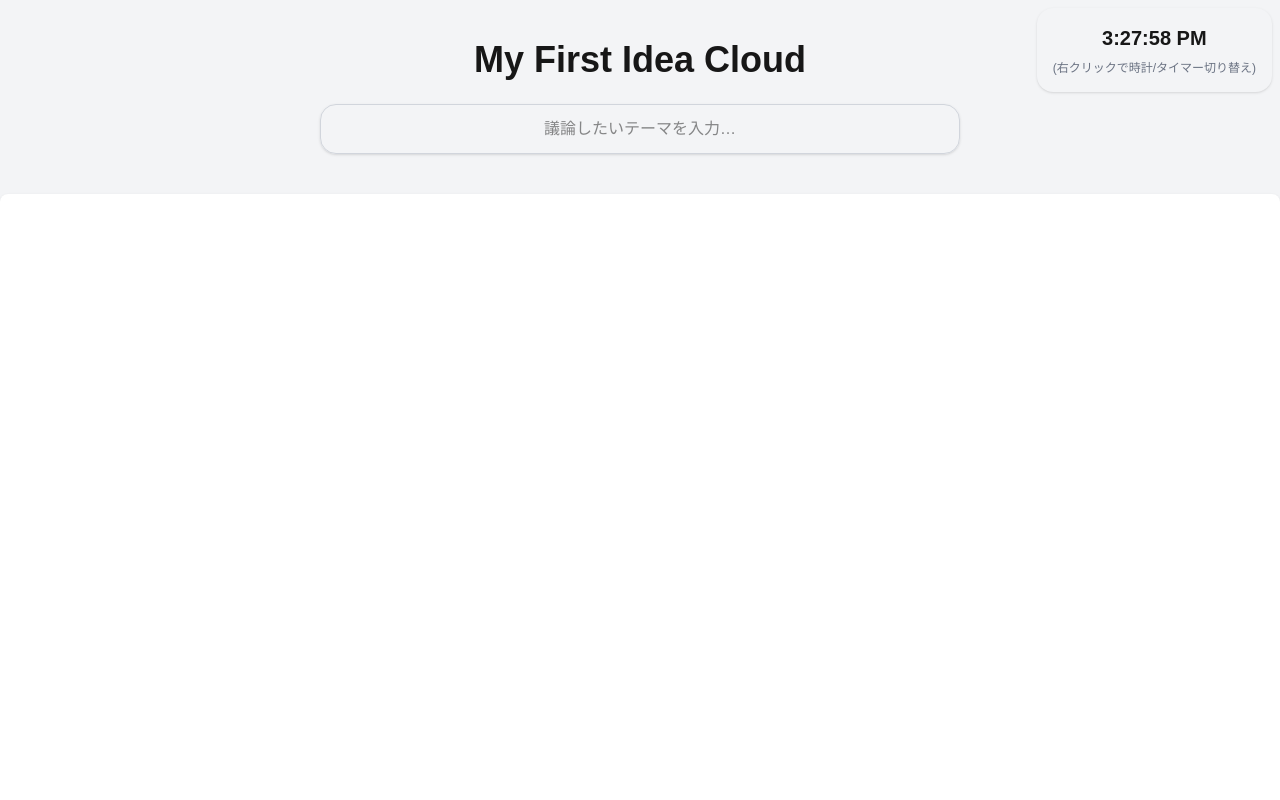
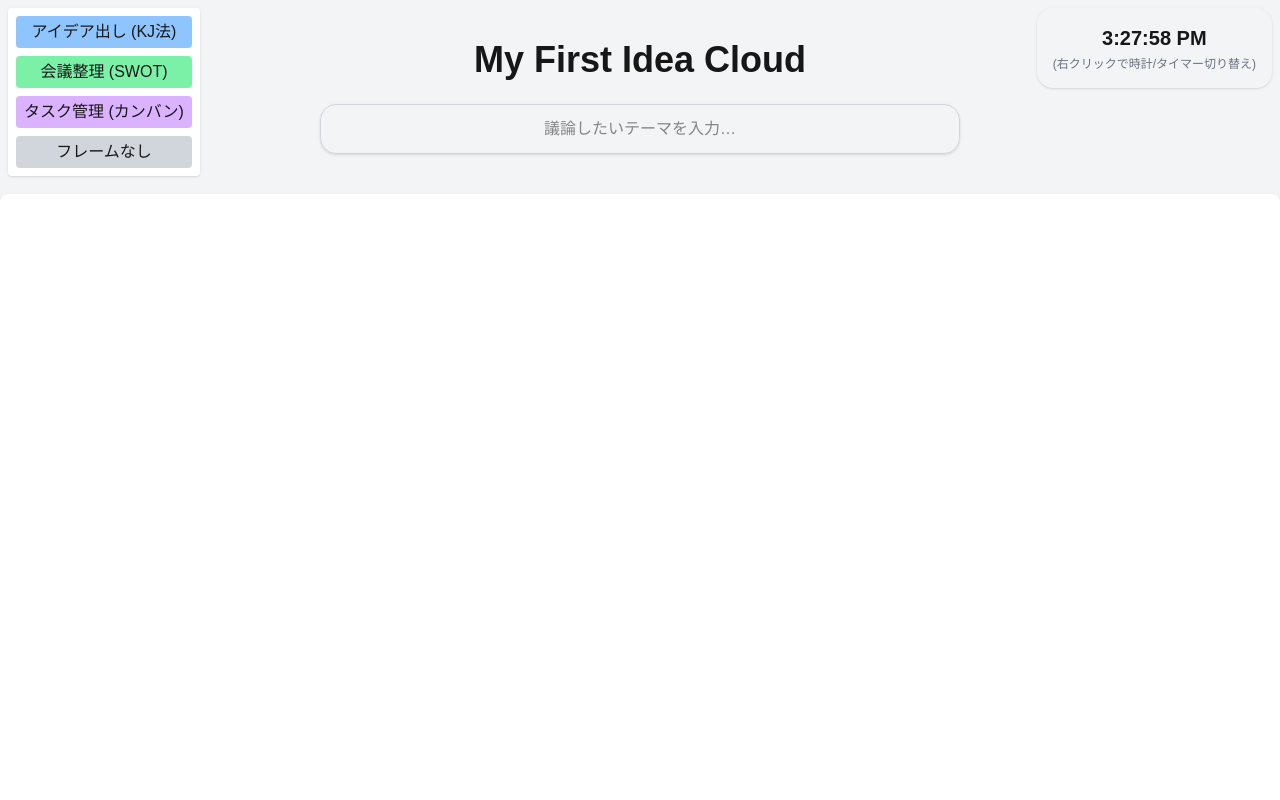
Before and after one commit to conductcellox3/my-first-ideacloude, a Next.js app: page / in a window 1280 px wide. Shown: the top 800 px of the page. Built offline with nearby package versions, Linux system fonts and the light colour scheme.

Commit message:
change note position from pixel to percentage.

```diff
--- a/src/app/page.tsx
+++ b/src/app/page.tsx
@@ -3,11 +3,13 @@
 import { useState, MouseEvent } from "react";
 import StickyNoteCompo from '@/components/StickyNoteCompo';
 import ClockTimer from "@/components/ClockTimer";
+import FrameworkBackground from "@/components/FrameworkBackground";
 import { StickyNote } from "@/types";
 
 
 export default function Home() {
   const [notes, setNotes] = useState<StickyNote[]>([]);
+  const [framework, setFramework] = useState<"none" | "kj" | "swot" | "kanban">("none");
 
   //ホワイトボードクリック時の処理
   const addStickyNote = (e: MouseEvent<HTMLDivElement>) => {
@@ -16,10 +18,13 @@ export default function Home() {
     const noteWidth = 160;
     const noteHight = 128;
 
+    const xPercent = ((e.clientX - boardRect.left - noteWidth/2) / boardRect.width) * 100;
+    const yPercent = ((e.clientY - boardRect.top - noteHight/2) / boardRect.height) * 100;
+
     const newNote: StickyNote = {
       id: Date.now(),
-      x: e.clientX - boardRect.left - noteWidth/2,
-      y: e.clientY - boardRect.top + noteHight,
+      x: xPercent,
+      y: yPercent,
       text: '',
       color: 'bg-yellow-200',
     };
@@ -28,7 +33,7 @@ export default function Home() {
 
 
   return (
-    <div className="min-h-screen bg-gray-100 flex flex-col items-center py-10">
+    <div className="min-h-screen bg-gray-100 flex flex-col items-center py-10 relative">
 
       {/*タイトル*/}
       <h1 className="text-4xl font-bold mb-6">
@@ -42,17 +47,30 @@ export default function Home() {
       className="w-1/2 p-3 rounded-2xl shadow border text-center border-gray-300"
       />
 
+
       {/*時計・タイマー表示*/}
       <div className="absolute top-2 right-2">
         <ClockTimer />
       </div>
 
+      {/* フレームワーク選択ボタン */}
+      <div className="absolute top-2 left-2 flex flex-col gap-2 bg-white bg-opacity-70 p-2 rounded shadow z-50">
+        <button className="px-2 py-1 bg-blue-300 rounded" onClick={() => setFramework("kj")}>アイデア出し (KJ法)</button>
+        <button className="px-2 py-1 bg-green-300 rounded" onClick={() => setFramework("swot")}>会議整理 (SWOT)</button>
+        <button className="px-2 py-1 bg-purple-300 rounded" onClick={() => setFramework("kanban")}>タスク管理 (カンバン)</button>
+        <button className="px-2 py-1 bg-gray-300 rounded" onClick={() => setFramework("none")}>フレームなし</button>
+      </div>
+
       {/*ホワイトボード*/}
       <div
-      className="mt-10 w-full h-lvw flex-l bg-white rounded-lg shadow border-gray-300"
+      className="mt-10 w-full h-screen flex-l bg-white rounded-lg shadow border-gray-300 relative overflow-hidden"
       onClick={addStickyNote}
       onMouseLeave={() => window.dispatchEvent(new window.MouseEvent('mouseup'))}
       >
+
+        {/* フレームワーク表示 */}
+        <FrameworkBackground type={framework} />
+
         {/*付箋表示*/}
         {notes.map((note) => (
           <StickyNoteCompo key={note.id} note={note} setNotes={setNotes} />
--- a/src/components/ClockTimer.tsx
+++ b/src/components/ClockTimer.tsx
@@ -77,7 +77,7 @@ export default function ClockTimer() {
           </div>
 
           <button
-            className={`mt-2 px-3 py-1 rounded-2xl ${
+            className={`mt-1 px-3 py-1 rounded-2xl ${
               isTimerRunning
                 ? "bg-red-500 text-white"
                 : "bg-green-500 text-white"
@@ -87,7 +87,7 @@ export default function ClockTimer() {
             {isTimerRunning ? "ストップ" : "スタート"}
           </button>
 
-          <div className="mt-3 flex justify-center gap-2">
+          <div className="mt-1 flex justify-center gap-2">
             <button
               className="px-2 py-1 bg-blue-300 rounded-2xl"
               onClick={() => setFixedTime(10)}
@@ -108,7 +108,7 @@ export default function ClockTimer() {
             </button>
           </div>
 
-          <div className="mt-2">
+          <div className="mt-1">
             <input
               type="number"
               className="border rounded-2xl px-2 py-1 w-20"
@@ -125,7 +125,7 @@ export default function ClockTimer() {
           </div>
         </div>
       )}
-      <div className="text-xs text-gray-500 mt-2">
+      <div className="text-xs text-gray-500 mt-1">
         (右クリックで時計/タイマー切り替え)
       </div>
     </div>
--- /dev/null
+++ b/src/components/FrameworkBackground.tsx
@@ -0,0 +1,42 @@
+'use client';
+import React from 'react';
+
+type FrameworkType = "none" | "kj" | "swot" | "kanban";
+
+type Props = {
+  type: FrameworkType;
+};
+
+export default function FrameworkBackground({ type }: Props) {
+  const renderFramework = () => {
+    switch (type) {
+      case "kj":
+        return <div className="w-full h-full bg-[url('/grid.svg')] opacity-30 bg-repeat" />;
+      case "swot":
+        return (
+          <div className="flex flex-wrap w-full h-full text-gray-400">
+            <div className="w-1/2 h-1/2 border flex items-center justify-center text-lg">強み (Strength)</div>
+            <div className="w-1/2 h-1/2 border flex items-center justify-center text-lg">弱み (Weakness)</div>
+            <div className="w-1/2 h-1/2 border flex items-center justify-center text-lg">機会 (Opportunity)</div>
+            <div className="w-1/2 h-1/2 border flex items-center justify-center text-lg">脅威 (Threat)</div>
+          </div>
+        );
+      case "kanban":
+        return (
+          <div className="flex w-full h-full text-gray-400">
+            <div className="w-1/3 h-full border flex items-center justify-center text-lg">未着手 (Todo)</div>
+            <div className="w-1/3 h-full border flex items-center justify-center text-lg">実行中 (Doing)</div>
+            <div className="w-1/3 h-full border flex items-center justify-center text-lg">完了 (Done)</div>
+          </div>
+        );
+      default:
+        return null;
+    }
+  };
+
+  return (
+    <div className="absolute top-0 left-0 w-full h-full pointer-events-none select-none">
+      {renderFramework()}
+    </div>
+  );
+}
--- a/src/components/StickyNoteCompo.tsx
+++ b/src/components/StickyNoteCompo.tsx
@@ -24,6 +24,10 @@ export default function StickyNoteCompo({ note, setNotes }: StickyNoteProps) {
     }
   }, [isEditing]);
 
+  useEffect(() => {
+    setPosition({x: note.x, y: note.y});
+  }, [note.x, note.y])
+
   //メニューの外をクリックしたら閉じる処理
   useEffect(() => {
     const handleClickOutside = () => setShowMenu(false);
@@ -41,18 +45,26 @@ export default function StickyNoteCompo({ note, setNotes }: StickyNoteProps) {
   const handleMouseDown = (e: React.MouseEvent) => {
     if (isEditing) return; //編集時はドラッグ無効
     dragging.current = true;
+
+    const boardRect = (e.currentTarget.parentElement as HTMLElement).getBoundingClientRect();
+
     offset.current = {
-      x: e.clientX - position.x,
-      y: e.clientY - position.y,
+      x: e.clientX - boardRect.left - (boardRect.width * position.x) / 100,
+      y: e.clientY - boardRect.top - (boardRect.height * position.y) / 100,
     };
     e.stopPropagation();
   };
 
   const handleMouseMove = (e: React.MouseEvent) => {
     if (!dragging.current) return;
+
+    const boardRect = (e.currentTarget.parentElement as HTMLElement).getBoundingClientRect();
+    const updatedXPercent = ((e.clientX - boardRect.left - offset.current.x) / boardRect.width) * 100;
+    const updatedYPercent = ((e.clientY - boardRect.top - offset.current.y) / boardRect.height) * 100;
+
     setPosition({
-      x: e.clientX - offset.current.x,
-      y: e.clientY - offset.current.y,
+      x: updatedXPercent,
+      y: updatedYPercent,
     });
     e.stopPropagation();
   };
@@ -72,7 +84,7 @@ export default function StickyNoteCompo({ note, setNotes }: StickyNoteProps) {
   const handleContextMenu = (e: React.MouseEvent) => {
     e.preventDefault();
     setShowMenu(true);
-    setMenuPosition({ x: e.clientX, y: e.clientY });
+    setMenuPosition({ x: e.clientX, y: e.clientY - 180 });
   };
 
   //delete note
@@ -92,7 +104,7 @@ export default function StickyNoteCompo({ note, setNotes }: StickyNoteProps) {
     <>
       <div
         className={`absolute ${note.color} w-40 h-32 shadow p-2 rounded-2xl cursor-move`}
-        style={{ left: position.x, top: position.y }}
+        style={{ left: `${position.x}%`, top: `${position.y}%`, zIndex: 500 }}
         onMouseDown={handleMouseDown}
         onMouseMove={handleMouseMove}
         onMouseUp={handleMounseUp}
```
Also changed, not shown: public/grid.svg (added).
